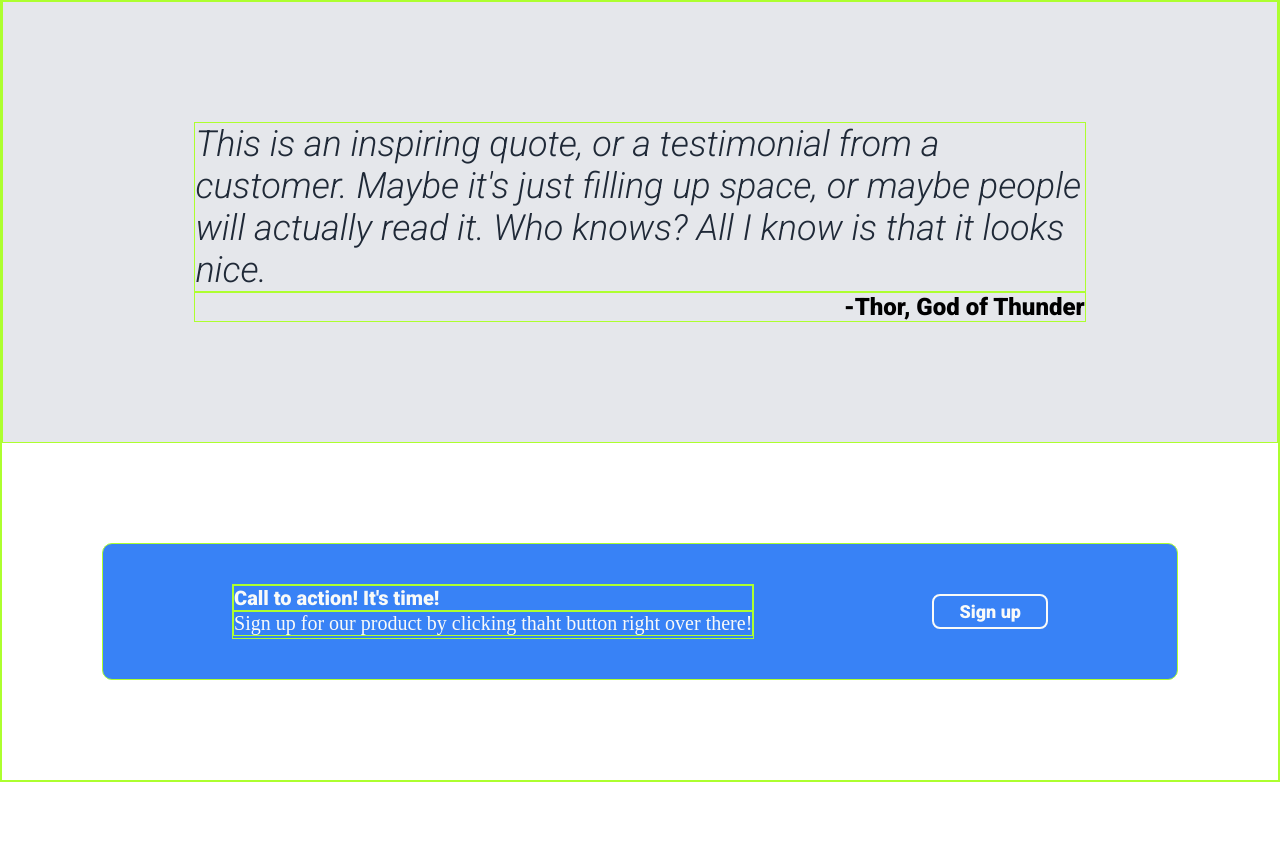
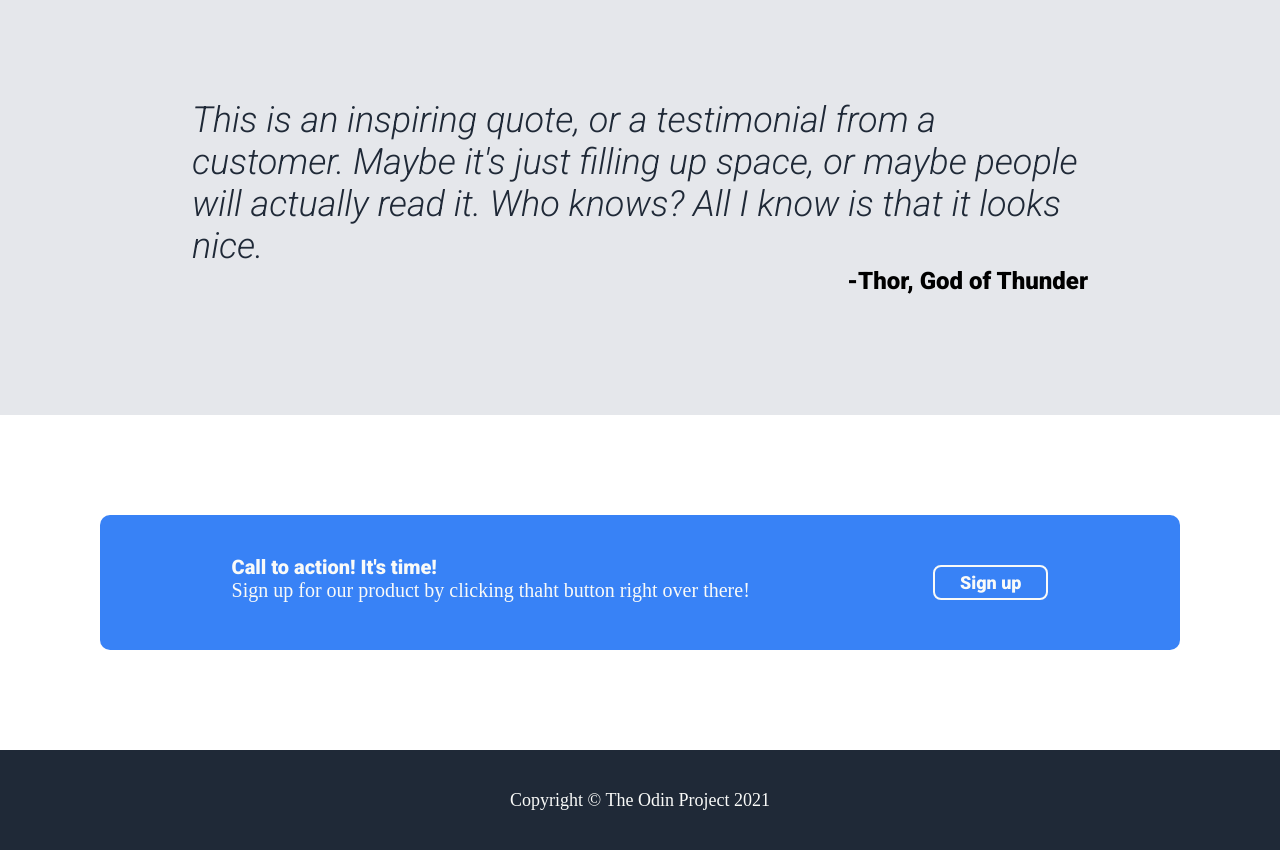
Before and after one commit to Hauiiuah/top-landing, a plain HTML site: page index.html in a window 1280 px wide. Shown: the part 990-1840 px from the top of the page. Before the commit the page ends 1772 px from the top, so only its background shows below. Drawn offline with Linux system fonts and the light colour scheme.

Commit message:
add footer section

```diff
--- a/index.html
+++ b/index.html
@@ -68,5 +68,8 @@
         </div>
         <button class="action-button">Sign up</button>
     </div>
+    <div class="footer">
+        <p>Copyright &copy; The Odin Project 2021</p>
+    </div>
 </body>
 </html>
--- a/style.css
+++ b/style.css
@@ -2,8 +2,6 @@
   margin: 0;
   padding: 0;
   box-sizing: border-box;
-
-  border: 1px solid greenyellow;
 }
 body {
   display: flex;
@@ -27,6 +25,16 @@ body {
   padding: 40px;
 }
 
+.footer {
+  background-color: #1f2937;
+  display: flex;
+  justify-content: center;
+  align-items: center;
+  color: #f9faf8;
+  font-size: 18px;
+  font-weight: 500;
+  height: 100px;
+}
 .action-header {
   font-family: 'Roboto', sans-serif;
   font-size: 20px;
```
